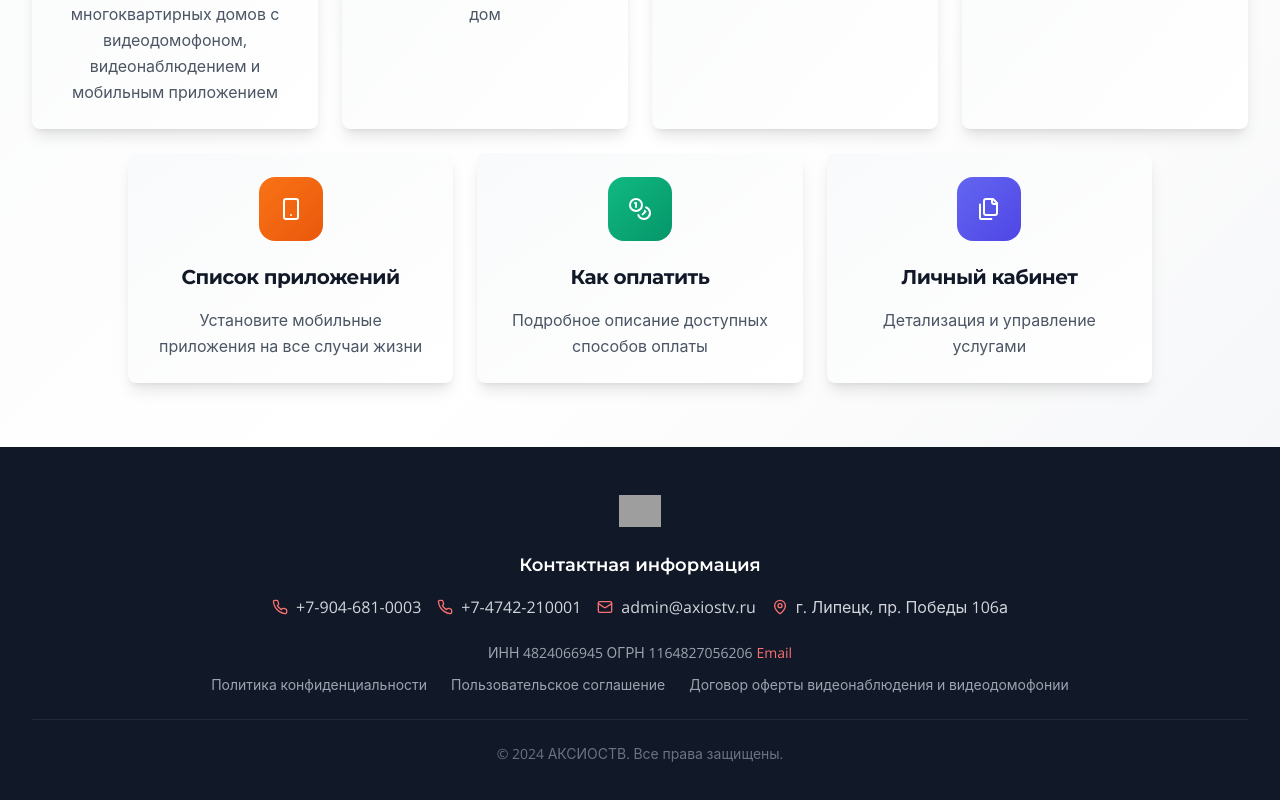
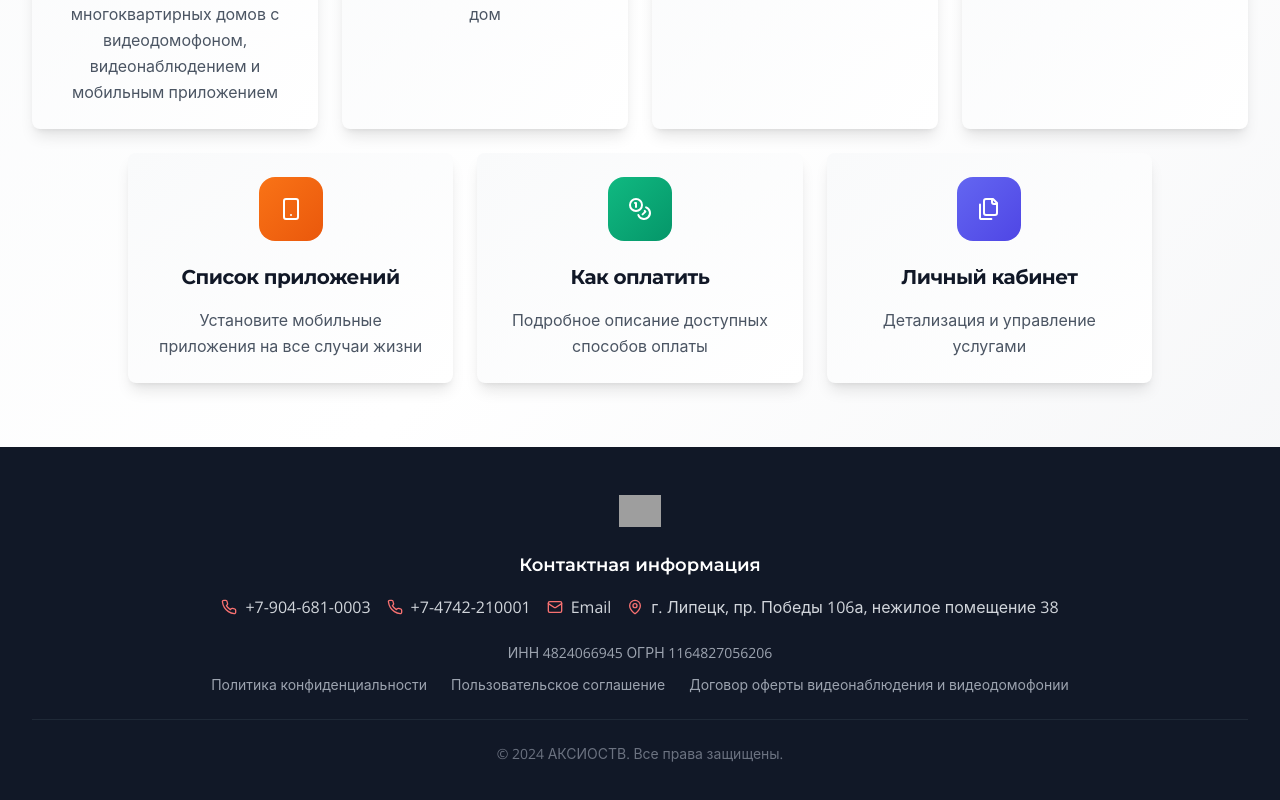
Before and after one commit to pr-poehali-dev/smart-intercom-landing, a React (Vite) app: page / in a window 1280 px wide. Shown: the part 470-1270 px from the top of the page. Built offline with nearby package versions, Linux system fonts and the light colour scheme; grey boxes are pictures that could not be loaded.

Commit message:
Правки подвала и email-ссылки

```diff
--- a/src/pages/Index.tsx
+++ b/src/pages/Index.tsx
@@ -188,11 +188,11 @@ export default function Index() {
                 </div>
                 <div className="flex items-center space-x-2">
                   <Icon name="Mail" size={16} className="text-red-400" />
-                  <a href="mailto:admin@axiostv.ru" className="hover:text-white transition-colors">admin@axiostv.ru</a>
+                  <a href="mailto:admin@axiostv.ru" className="hover:text-white transition-colors">Email</a>
                 </div>
                 <div className="flex items-center space-x-2">
                   <Icon name="MapPin" size={16} className="text-red-400" />
-                  <span>г. Липецк, пр. Победы 106а</span>
+                  <span>г. Липецк, пр. Победы 106а, нежилое помещение 38</span>
                 </div>
               </div>
             </div>
@@ -201,7 +201,6 @@ export default function Index() {
             <div className="space-y-3 text-sm text-gray-400">
               <div>
                 ИНН 4824066945 ОГРН 1164827056206
-                <a href="mailto:admin@axiostv.ru" className="text-red-400 hover:text-red-300 ml-1">Email</a>
               </div>
               <div className="flex flex-wrap justify-center gap-4 sm:gap-6">
                 <a href="https://axiostv.ru/Policy.html" target="_blank" rel="noopener noreferrer" className="hover:text-white transition-colors">
```
